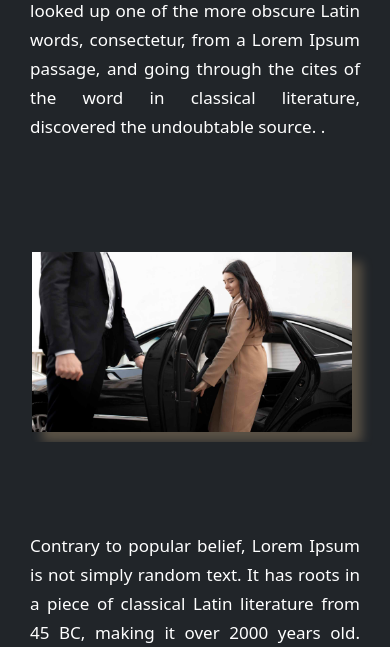
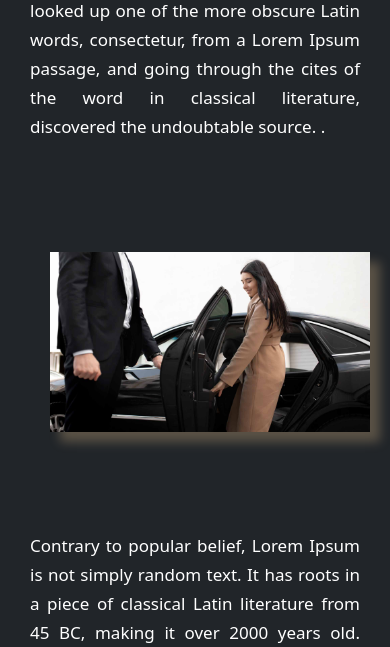
Before and after one commit to tsbproject/Danny-Limo, a PHP site: page / in a window 390 px wide. Shown: the part 778-1425 px from the top of the page. Run offline with PHP 8.4, Linux system fonts and the light colour scheme.

Commit message:
[committed]

```diff
--- a/css/style.css
+++ b/css/style.css
@@ -112,7 +112,9 @@ body {
 
 @media (max-width: 768px) and (max-width: 768px) {
   .section-about--img {
-    width: 27rem; } }
+    width: 30rem;
+    position: relative;
+    right: -1.8rem; } }
 
 @media (max-width: 576px) and (max-width: 468px) {
   .section-about--img {
--- a/sass/base/_typography.scss
+++ b/sass/base/_typography.scss
@@ -129,7 +129,10 @@ body {
 
         @include for-tablet-portrait-up {
           @media (max-width: 768px) {
-            width: 27rem;
+            width: 30rem;
+            position: relative;
+            right: -1.8rem;
+
 
 
           }
```
